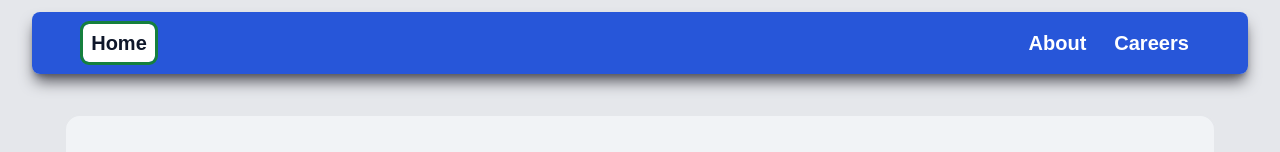
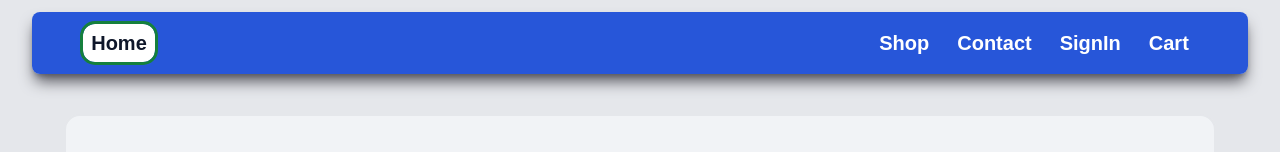
Before and after one commit to k-pulkit/react-store-app-demo, a React (Vite) app: page / in a window 1280 px wide. Shown: the top 152 px of the page. Built offline with nearby package versions, Linux system fonts and the light colour scheme; a web font is replaced by a local one.

Commit message:
Right menu

```diff
--- a/src/components/Nav.jsx
+++ b/src/components/Nav.jsx
@@ -4,7 +4,7 @@ import { NavLink, Link } from 'react-router-dom';
 
 const Nav = () => {
   const scrolledDown = useScrollPosition(10);
-  const activeClass = "bg-white text-slate-900 rounded-md font-bold outline outline-green-700"
+  const activeClass = "bg-white text-slate-900 rounded-xl font-bold outline outline-green-700"
   const inactiveClass = "hover:underline outline outline-transparent"
   const navClass = ({isActive}) => (`px-2 py-1 font-semibold text-center self-center hover:cursor-pointer ${isActive ? activeClass : inactiveClass}`)
   return (
@@ -12,8 +12,10 @@ const Nav = () => {
                      ${scrolledDown ? "bg-blue-900": "bg-blue-700 bg-opacity-95"}`}>
         <NavLink to="/" end className={navClass}>Home</NavLink>
         <div className="flex flex-row gap-3">
-            <NavLink to="/about" end className={navClass}>About</NavLink>
-            <NavLink to="/career" end className={navClass}>Careers</NavLink>
+            <NavLink to="/shop" end className={navClass}>Shop</NavLink>
+            <NavLink to="/contact" end className={navClass}>Contact</NavLink>
+            <NavLink to="/signin" end className={navClass}>SignIn</NavLink>
+            <NavLink to="/cart" end className={navClass}>Cart</NavLink>
         </div>
     </div>
   )
```
